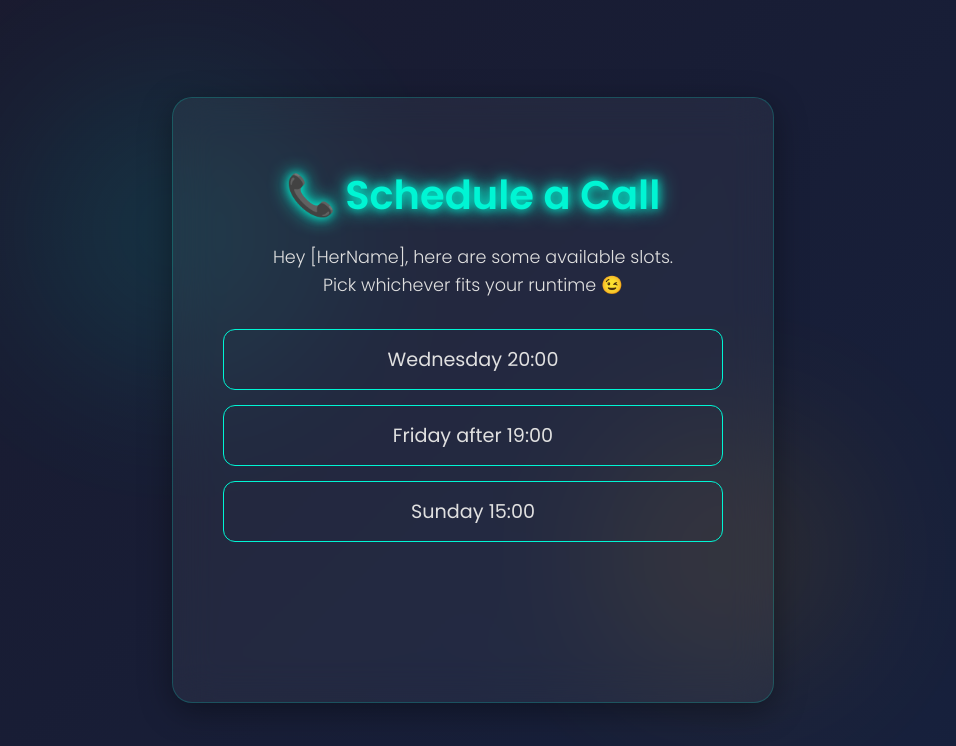
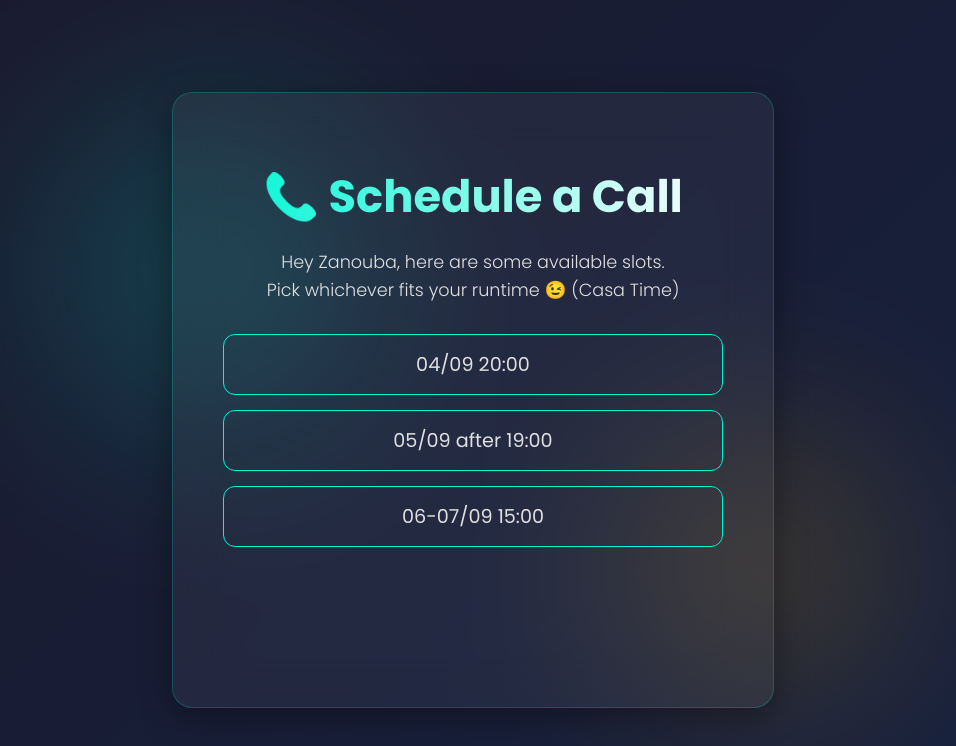
Before and after one commit to Simohamed0/schedule-call, a plain HTML site: page index.html in a window 1280 px wide. Shown: the whole page, without its empty margins (167-1123 px from the left). Drawn offline with nearby package versions, Linux system fonts and the light colour scheme.

Commit message:
Update index.html

```diff
--- a/index.html
+++ b/index.html
@@ -6,7 +6,7 @@
   <title>Pick Our Call Time</title>
   <link rel="preconnect" href="https://fonts.googleapis.com">
   <link rel="preconnect" href="https://fonts.gstatic.com" crossorigin>
-  <link href="https://fonts.googleapis.com/css2?family=Poppins:wght@300;400;600&display=swap" rel="stylesheet">
+  <link href="https://fonts.googleapis.com/css2?family=Poppins:wght@300;400;600;700&display=swap" rel="stylesheet">
   <style>
     :root {
       --primary-glow: #00f5d4;
@@ -43,30 +43,43 @@
     .shape {
       position: absolute;
       border-radius: 50%;
-      background: var(--primary-glow);
-      opacity: 0.1;
-      filter: blur(80px);
+      filter: blur(90px);
+      opacity: 0.15;
     }
 
+    /* --- NEW: Animated Background Shapes --- */
     .shape1 {
-      width: 300px;
-      height: 300px;
+      width: 350px;
+      height: 350px;
       top: 10%;
       left: 15%;
+      background: var(--primary-glow);
+      animation: moveShape1 20s infinite alternate ease-in-out;
     }
 
     .shape2 {
-      width: 250px;
-      height: 250px;
-      bottom: 15%;
-      right: 20%;
+      width: 300px;
+      height: 300px;
+      bottom: 10%;
+      right: 15%;
       background: var(--secondary-glow);
+      animation: moveShape2 25s infinite alternate ease-in-out;
     }
 
+    @keyframes moveShape1 {
+      from { transform: translate(0, 0) rotate(0deg); }
+      to { transform: translate(50px, 100px) rotate(90deg); }
+    }
+    @keyframes moveShape2 {
+      from { transform: translate(0, 0) rotate(0deg); }
+      to { transform: translate(-100px, -50px) rotate(-90deg); }
+    }
+
+    /* --- NEW: Intro Animation for Container --- */
     .container {
       background: var(--card-bg);
-      backdrop-filter: blur(20px);
-      -webkit-backdrop-filter: blur(20px);
+      backdrop-filter: blur(25px);
+      -webkit-backdrop-filter: blur(25px);
       border: 1px solid var(--card-border);
       border-radius: 20px;
       padding: 40px 50px;
@@ -74,14 +87,38 @@
       box-shadow: 0 8px 32px 0 rgba(0, 0, 0, 0.37);
       max-width: 500px;
       width: 90%;
+      animation: fadeInUp 1s ease-out forwards;
+      opacity: 0;
     }
 
+    @keyframes fadeInUp {
+      from {
+        opacity: 0;
+        transform: translateY(30px);
+      }
+      to {
+        opacity: 1;
+        transform: translateY(0);
+      }
+    }
+
+    /* --- NEW: Gradient Text Title --- */
     h1 {
-      font-size: 2.5em;
-      font-weight: 600;
-      color: var(--primary-glow);
+      font-size: 2.8em;
+      font-weight: 700;
       margin-bottom: 15px;
-      text-shadow: 0 0 10px var(--primary-glow), 0 0 20px var(--primary-glow);
+      background: linear-gradient(90deg, var(--primary-glow), #fff, var(--secondary-glow));
+      background-size: 200% 200%;
+      -webkit-background-clip: text;
+      background-clip: text;
+      color: transparent;
+      animation: gradient-animation 5s ease infinite;
+    }
+
+    @keyframes gradient-animation {
+        0% { background-position: 0% 50%; }
+        50% { background-position: 100% 50%; }
+        100% { background-position: 0% 50%; }
     }
 
     p {
@@ -138,13 +175,18 @@
       opacity: 1;
     }
 
+    .slot.disabled {
+        pointer-events: none;
+        opacity: 0.5;
+    }
+
     #result {
       margin-top: 30px;
       font-size: 1.3em;
       font-weight: 600;
       color: var(--secondary-glow);
       text-shadow: 0 0 8px var(--secondary-glow);
-      min-height: 60px; /* Adjusted for two lines */
+      min-height: 60px;
       transition: opacity 0.5s;
     }
 
@@ -167,13 +209,14 @@
   </div>
 
   <div class="container">
-    <h1>📞 Schedule a Call</h1>
-    <p>Hey [HerName], here are some available slots.<br>Pick whichever fits your runtime 😉</p>
+    <h1 id="main-title">📞 Schedule a Call</h1>
+    <p id="subtitle">Hey <span id="her-name">Zanouba</span>, here are some available slots.<br>Pick whichever fits your runtime 😉 (Casa Time)</p>
 
     <div class="slots-container">
-      <div class="slot" onclick="pick('Wednesday 20:00')">Wednesday 20:00</div>
-      <div class="slot" onclick="pick('Friday after 19:00')">Friday after 19:00</div>
-      <div class="slot" onclick="pick('Sunday 15:00')">Sunday 15:00</div>
+      <!-- REMOVED onclick="" from here. JS will handle it. -->
+      <div class="slot" data-time="Wednesday 20:00">04/09 20:00</div>
+      <div class="slot" data-time="Friday after 19:00">05/09 after 19:00</div>
+      <div class="slot" data-time="Sunday 15:00">06-07/09 15:00</div>
     </div>
 
     <p id="result"></p>
@@ -183,41 +226,64 @@
 
   <script src="https://cdn.jsdelivr.net/npm/canvas-confetti@1.5.1/dist/confetti.browser.min.js"></script>
   <script>
-    const resultElement = document.getElementById('result');
-    const slots = document.querySelectorAll('.slot');
+    // --- NEW: Easy Configuration Section ---
+    const CONFIG = {
+      // ▼▼▼ IMPORTANT: CHANGE THESE VALUES! ▼▼▼
+      yourEmail: 'faid.mohamed@outlook.fr',
+      herName: 'Zanouba', // Or whatever her name is
+      yourName: 'Mohamed',
+      // ▲▲▲ --- END OF CONFIGURATION --- ▲▲▲
+    };
 
-    function pick(time) {
-      // 1. Disable other slots to prevent multiple clicks
+    // --- REFACTORED AND IMPROVED SCRIPT ---
+    document.addEventListener('DOMContentLoaded', () => {
+      // Personalize the page
+      document.getElementById('her-name').textContent = CONFIG.herName;
+
+      const resultElement = document.getElementById('result');
+      const slots = document.querySelectorAll('.slot');
+
       slots.forEach(slot => {
-        slot.style.pointerEvents = 'none';
-        slot.style.opacity = '0.5';
+        slot.addEventListener('click', () => {
+          const time = slot.getAttribute('data-time');
+          handleSlotPick(time, slots, resultElement);
+        });
       });
+    });
+
+    function handleSlotPick(time, allSlots, resultElement) {
+      // 1. Disable all slots
+      allSlots.forEach(s => s.classList.add('disabled'));
 
       // 2. Create the pre-filled email link
-      // ▼▼▼ IMPORTANT: CHANGE THIS EMAIL ADDRESS! ▼▼▼
-      const yourEmail = 'YOUR_EMAIL@example.com';
-      // ▲▲▲ IMPORTANT: CHANGE THIS EMAIL ADDRESS! ▲▲▲
+      const subject = `I picked a time for our call!`;
+      const body = `Hey ${CONFIG.yourName},\n\nI've picked ${time} for our call. Talk to you then!\n\n- ${CONFIG.herName}`;
+      const mailtoLink = `mailto:${CONFIG.yourEmail}?subject=${encodeURIComponent(subject)}&body=${encodeURIComponent(body)}`;
 
-      const subject = 'I picked a time for our call!';
-      const body = `Hey Mohamed,\n\nI've picked ${time} for our call. Talk to you then!\n\n- [HerName]`;
-      const mailtoLink = `mailto:${yourEmail}?subject=${encodeURIComponent(subject)}&body=${encodeURIComponent(body)}`;
-
-      // 3. Update the confirmation message with a clear call-to-action button
+      // 3. Update the confirmation message
       resultElement.innerHTML = `
         ✅ Awesome choice! Just one last step:<br>
-        <a href="${mailtoLink}" class="confirm-button">Click Here to Confirm via Email</a>
+        <a href="${mailtoLink}" class="confirm-button" target="_blank" id="confirmButton">Click Here to Confirm via Email</a>
       `;
 
-      // 4. Style the new button
+      // 4. Style the new button and add feedback
       addButtonStyle();
+      document.getElementById('confirmButton').addEventListener('click', (e) => {
+        e.target.textContent = '✅ Email Opened!';
+        e.target.style.pointerEvents = 'none';
+        e.target.style.opacity = '0.7';
+      });
 
       // 5. Launch the confetti
       launchConfetti();
     }
 
-    // This function dynamically adds CSS for our new confirmation button
     function addButtonStyle() {
+        const styleId = 'confirm-button-style';
+        if (document.getElementById(styleId)) return; // Don't add style twice
+
         const style = document.createElement('style');
+        style.id = styleId;
         style.textContent = `
             .confirm-button {
                 display: inline-block;
@@ -238,15 +304,15 @@
         document.head.appendChild(style);
     }
 
-    // This is the function for the pretty confetti effect
     function launchConfetti() {
       const canvas = document.getElementById('confetti-canvas');
+      if (!canvas) return;
       const myConfetti = confetti.create(canvas, { resize: true, useWorker: true });
       const duration = 2 * 1000;
       const end = Date.now() + duration;
       (function frame() {
-        myConfetti({ particleCount: 2, angle: 60, spread: 55, origin: { x: 0 } });
-        myConfetti({ particleCount: 2, angle: 120, spread: 55, origin: { x: 1 } });
+        myConfetti({ particleCount: 2, angle: 60, spread: 55, origin: { x: 0 }, colors: ['#00f5d4', '#ffb703', '#ffffff'] });
+        myConfetti({ particleCount: 2, angle: 120, spread: 55, origin: { x: 1 }, colors: ['#00f5d4', '#ffb703', '#ffffff'] });
         if (Date.now() < end) { requestAnimationFrame(frame); }
       }());
     }
```
